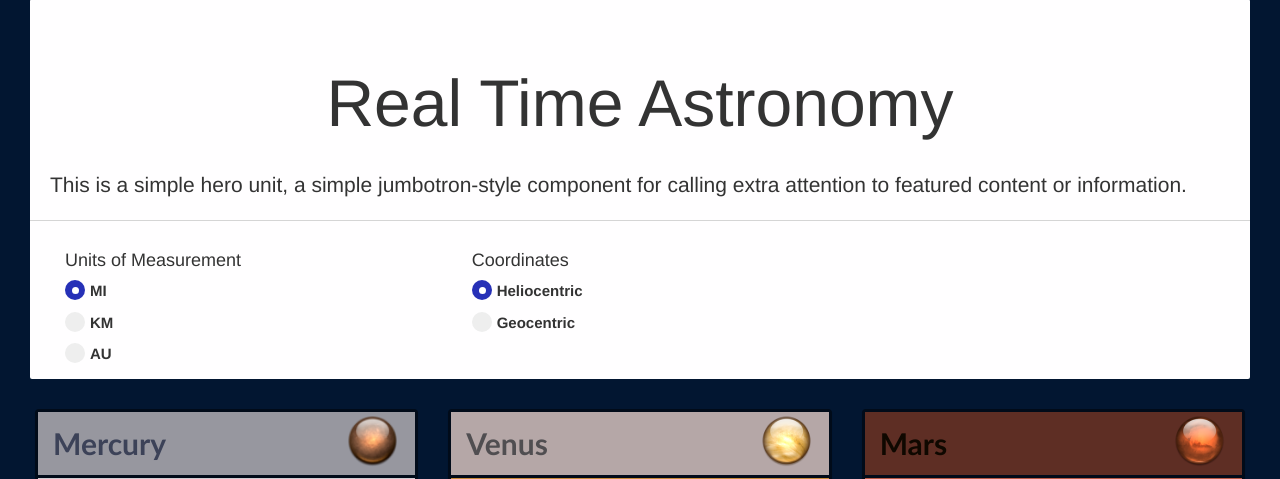
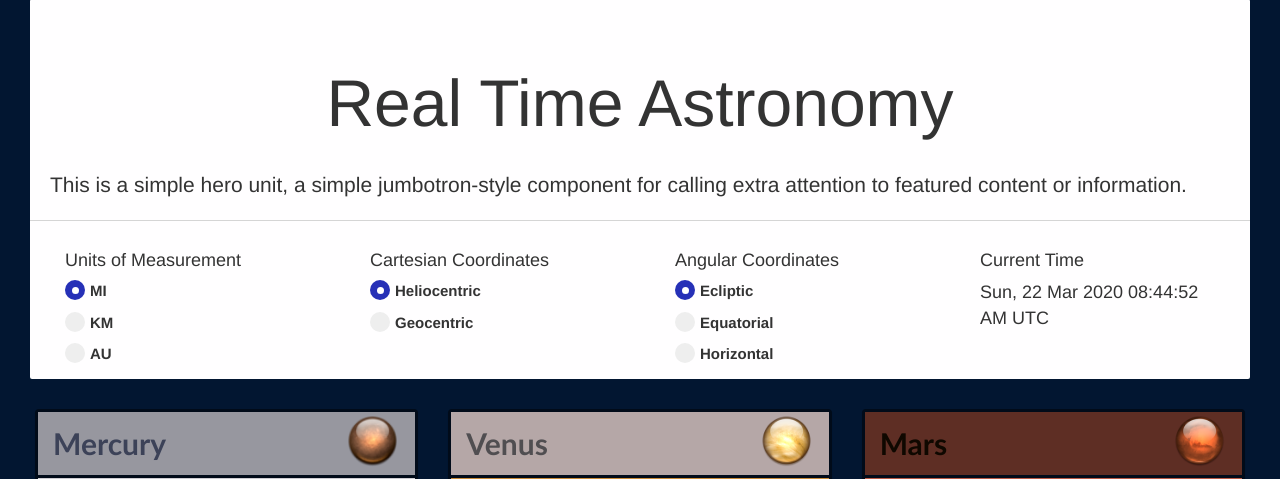
Before and after one commit to BarbosaO/Solar-System-Timer, a Flask app: template templates/index.html in a window 1280 px wide. Shown: the part 151-630 px from the top of the page. Run offline with Flask 2, Linux system fonts and the light colour scheme; the template is opened without the code that fills it: most values are stand-ins (such as "Sample title", 1, 10 or a date in 2020); some libraries are stand-ins or nearby versions.

Commit message:
Added current time, angular coordinates (still needs to be implemented), and more python code for calculations

```diff
--- a/app.py
+++ b/app.py
@@ -1,13 +1,17 @@
 from flask import Flask, render_template, jsonify, request
 from realtimeastronomy.tester import calc
+from datetime import datetime
+from time import gmtime
+import time
 
 app = Flask(__name__)
 
-@app.route('/')
+@app.route('/home')
 def index():
     calculations = calc()
     distanceList = [calculations[0][0], calculations[1][0], calculations[2][0]]
-    return render_template('index.html', calculations=calculations, distanceList=distanceList)
+    currentTime = datetime.now()
+    return render_template('index.html', calculations=calculations, distanceList=distanceList, currentTime=currentTime)
 
 
 @app.route('/home', methods= ['GET','POST'])
@@ -15,9 +19,10 @@ def home():
     calculations = calc()
     distanceList = [calculations[0][0], calculations[1][0], calculations[2][0]]
     distanceListMI = ["{:,}".format(round(element)) for element in distanceList]
+    currentTime = time.strftime("%a, %d %b %Y %I:%M:%S %p %Z", time.localtime())
 
-    # jason variables to send over
-    result = result = jsonify({'calculations' : calculations, 'distance' : distanceListMI, 'text' : 'Distance in MI:'})
+    # jasonify variables to send over
+    result = result = jsonify({'calculations' : calculations, 'distance' : distanceListMI, 'text' : 'Distance in MI:', 'currentTime' : currentTime})
 
     # check if form is POST
     if request.method == 'POST':
--- a/realtimeastronomy/calculator.py
+++ b/realtimeastronomy/calculator.py
@@ -42,11 +42,24 @@ def calculateData(N, i, w, a, e, M):
     r = math.sqrt(x * x + y * y)
     rMi = r * 92955807.26743
 
+     # get heliocentric cartesian coordinates for planet
     xh = r * (math.cos(toRadians * N) * math.cos(toRadians * (v+w)) - math.sin(toRadians * N) * math.sin(toRadians * (v+w)) * math.cos(toRadians * i))
     yh = r * (math.sin(toRadians * N) * math.cos(toRadians * (v+w)) + math.cos(toRadians * N) * math.sin(toRadians * (v+w)) * math.cos(toRadians * i))
     zh = r * (math.sin(toRadians * (v+w)) * math.sin(toRadians * i))
 
+    # get heliocentric distance
     rh = math.sqrt(xh * xh + yh * yh + zh * zh)
+
+    # get ecliptic longitude and latitude to correct for perturbations (Jupiter, Saturn, and Uranus only)
+    lonecl = math.atan2(yh, xh)
+
+    if(lonecl < 0.0):
+        lonecl += 360.0
+
+    latecl = math.atan2(zh, math.sqrt(xh * xh + yh * yh))
+
+    if(latecl < 0):
+        latecl += 360.0
 
     # converting factor from 1 AU to 1 mile
     milesPerAu = 92955807.26743
@@ -54,6 +67,8 @@ def calculateData(N, i, w, a, e, M):
     # get current distance in miles
     rhMi = rh * milesPerAu
 
+    # calculate geocentric distances
+
     # store returning values
     values = [xh, yh, zh, rhMi]
 
--- a/static/css/home.css
+++ b/static/css/home.css
@@ -65,6 +65,13 @@ h1.planet{
 }
 
 .jumbotron-fluid > .row-jumbo .coordinates{
+  font-size: 18px;
+  padding-left: 20px;
+  padding-right: 20px;
+  margin-top: 10px;
+}
+
+.jumbotron-fluid > .row-jumbo .current-time{
   font-size: 18px;
   padding-left: 20px;
   padding-right: 20px;
--- a/static/js/app.js
+++ b/static/js/app.js
@@ -4,6 +4,7 @@ function executeQuery() {
         data: $('form').serialize(),
         type: "POST",
         success: function(resp){
+
             // update values for mercury
             $('#mercury-dist-text').text(resp['text'])
             $('#mercury-dist').text(resp['distance'][0]);
@@ -100,3 +101,20 @@ $(document).ready(function(){
         }
     });
 });
+
+function updateTime() {
+    $.ajax({
+        url: '/home',
+        type: "POST",
+        success: function(resp){
+            $("#current-time-text").text(resp['currentTime']);
+        },
+        complete: function(data){
+            setTimeout(updateTime, 1000);
+        }
+    });
+}
+
+$(document).ready(function(){
+    setTimeout(updateTime, 0);
+});
--- a/templates/index.html
+++ b/templates/index.html
@@ -32,10 +32,8 @@
               <h1 class="display-4">Real Time Astronomy</h1>
               <p class="intro">This is a simple hero unit, a simple jumbotron-style component for calling extra attention to featured content or information.</p>
               <hr class="my-4">
-
               <div class="row-jumbo">
-                <div class="col-xs-4">
-
+                <div class="col-xs-3">
                   <h2 class= "units"> Units of Measurement</h2>
                   <form id="my-radio-box-units" action="" method="post" class="radio-units">
                     <label id=radioMI class="container">MI
@@ -54,14 +52,13 @@
                     </label>
                   </form>
                 </div>
-                <div class="col-xs-4">
-                  <h2 class= "coordinates"> Coordinates</h2>
+                <div class="col-xs-3">
+                  <h2 class= "coordinates"> Cartesian Coordinates</h2>
                   <form id="my-radio-box-coord" action="" method="post">
                     <label id=radioH class="container">Heliocentric
                       <input class="radioBtnClass" type="radio" name="radio" value="radioH" checked>
                       <span class="checkmark"></span>
                     </label>
-
                     <label id=radioG class="container">Geocentric
                       <input class="radioBtnClass" type="radio" name="radio" value="radioG">
                       <span class="checkmark"></span>
@@ -69,9 +66,33 @@
                   </form>
                 </div>
 
+                <div class="col-xs-3">
+                  <h2 class= "units"> Angular Coordinates</h2>
+                  <form id="my-radio-box-units" action="" method="post" class="radio-units">
+                    <label id=radioMI class="container">Ecliptic
+                      <input class="radioBtnClass" type="radio" name="radio" value="radioMI" checked>
+                      <span class="checkmark"></span>
+                    </label>
+
+                    <label id=radioKM class="container">Equatorial
+                      <input class="radioBtnClass" type="radio" name="radio" value="radioKM">
+                      <span class="checkmark"></span>
+                    </label>
+
+                    <label id=radioAU class="container">Horizontal
+                      <input class="radioBtnClass" type="radio" name="radio" value="radioAU">
+                      <span class="checkmark"></span>
+                    </label>
+                  </form>
                 </div>
 
+                <div class="col-xs-3">
+                  <h2 class= "current-time"> Current Time</h2>
+                  <p id="current-time-text" class="current-time">{{currentTime}}<br> asd</p>
+                </div>
               </div>
+
+            </div>
           </div>
         </section>
 
```
Also changed, not shown: realtimeastronomy/planets.py (+58 -0 lines).
